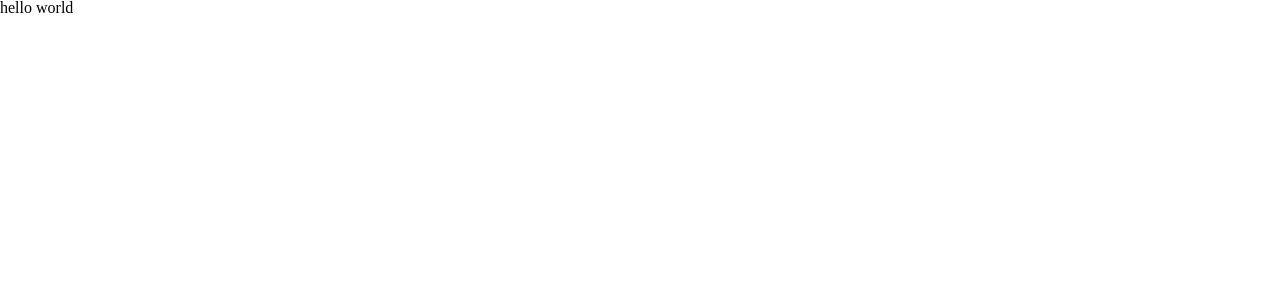
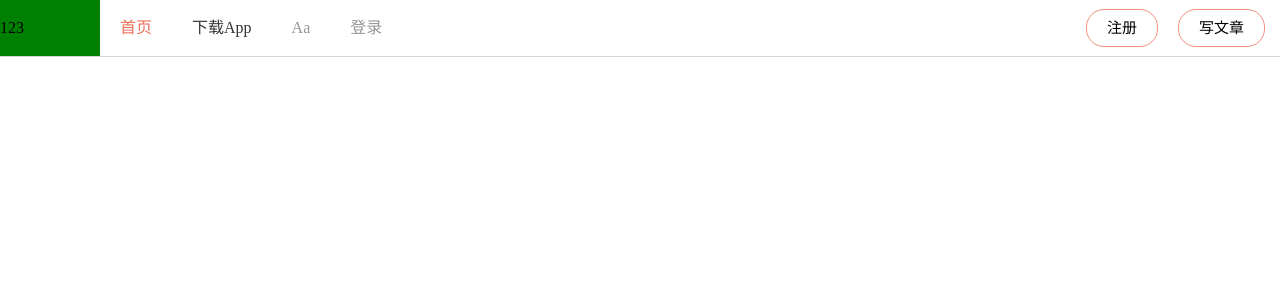
Before and after one commit to Alizwell/jianshu, a React (Create React App) app: page / in a window 1280 px wide. Shown: the top 300 px of the page. Built offline with nearby package versions, Linux system fonts and the light colour scheme.

Commit message:
初次使用styled-componets进行简书项目的头部样式编写

```diff
--- a/src/App.js
+++ b/src/App.js
@@ -1,13 +1,12 @@
 import React, { Component } from 'react';
 
-import { GlobalStyle } from "./style";
+import Header  from './common/header';
 
 class App extends Component {
   render() {
     return (
       <div>
-        <GlobalStyle />
-        hello world
+        <Header />
       </div>
     )
   }
--- /dev/null
+++ b/src/common/header/index.js
@@ -0,0 +1,34 @@
+import React, { Component } from  'react';
+
+import {
+	HeaderWrap,
+	Logo,
+	Nav,
+	NavItem,
+	BtnWrap,
+	Button
+}  from './style';
+
+class Header extends Component{
+	render(){
+		return (
+			<HeaderWrap>
+				<Logo>
+					123
+				</Logo>
+				<Nav>
+					<NavItem className="index">首页</NavItem>
+					<NavItem className="down">下载App</NavItem>
+					<NavItem >Aa</NavItem>
+					<NavItem >登录</NavItem>
+				</Nav>
+				<BtnWrap>
+					<Button className="reg">注册</Button>
+					<Button className="write">写文章</Button>
+				</BtnWrap>
+			</HeaderWrap>
+		)
+	}
+}
+
+export default Header;
--- /dev/null
+++ b/src/common/header/style.js
@@ -0,0 +1,62 @@
+import   styled  from  'styled-components';
+
+export const HeaderWrap =  styled.header`
+	height: 56px;
+	line-height: 56px;
+	border-bottom: 1px solid rgba(51,51,51,.2);
+`;
+
+
+export const Logo =  styled.div`
+	width: 100px;
+	background:green;
+	display:inline-block;
+`;
+
+export const Nav =  styled.div`
+	width: 930px;
+	height: 56px;
+	display: inline-block;
+	&.left {
+		float:left;
+	}
+	&.right{
+		float:right;
+	}
+`;
+
+export const NavItem =  styled.div`
+	height: 56px;
+	display:inline-block;
+	padding: 0 20px;
+	color: #969696;
+	&.index{
+		color: #ea6f5a;
+	}
+	&.down{
+		color: #333;
+	}
+`;
+
+export const BtnWrap =  styled.div`
+	height: 56px;
+	float:right;
+	display:inline-block;
+
+`;
+
+export const Button =  styled.div`
+	height: 36px;
+	line-height: 36px;
+	display:inline-block;
+	font-size: 15px;
+	padding: 0 20px;
+	border-radius: 18px;
+	border: 1px solid rgba(236, 97, 73, 0.7);
+	&.reg{
+		margin-right:20px;
+	}
+	&.write{
+		margin-right:15px;
+	}
+`;
--- a/src/index.js
+++ b/src/index.js
@@ -1,6 +1,8 @@
 import React from 'react';
 import ReactDOM from 'react-dom';
 
+import { GlobalStyle } from './style';
+
 import App from './App';
 
-ReactDOM.render(<App />, document.getElementById('root'));
+ReactDOM.render(<div><App /><GlobalStyle /></div>, document.getElementById('root'));
```
